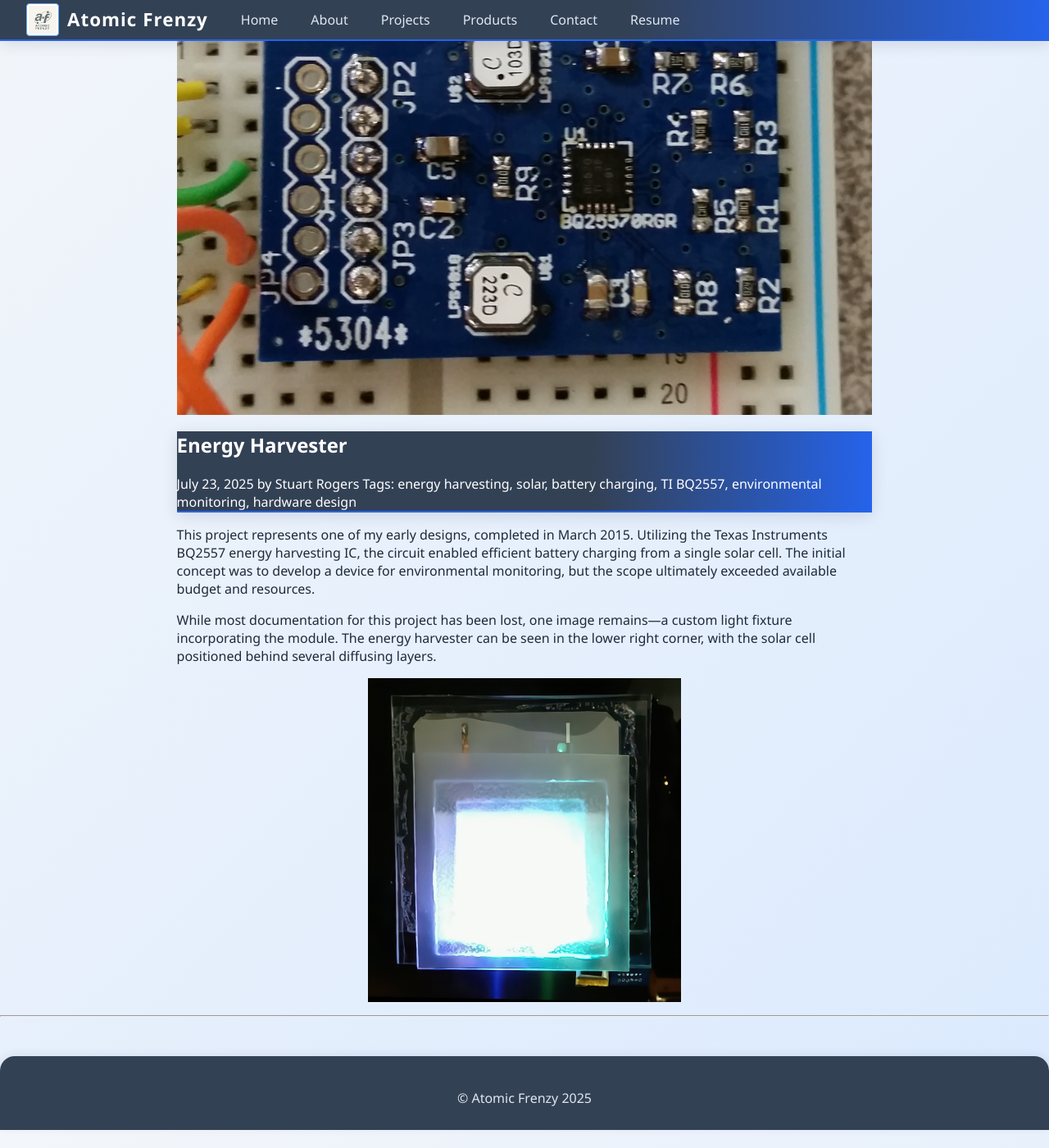
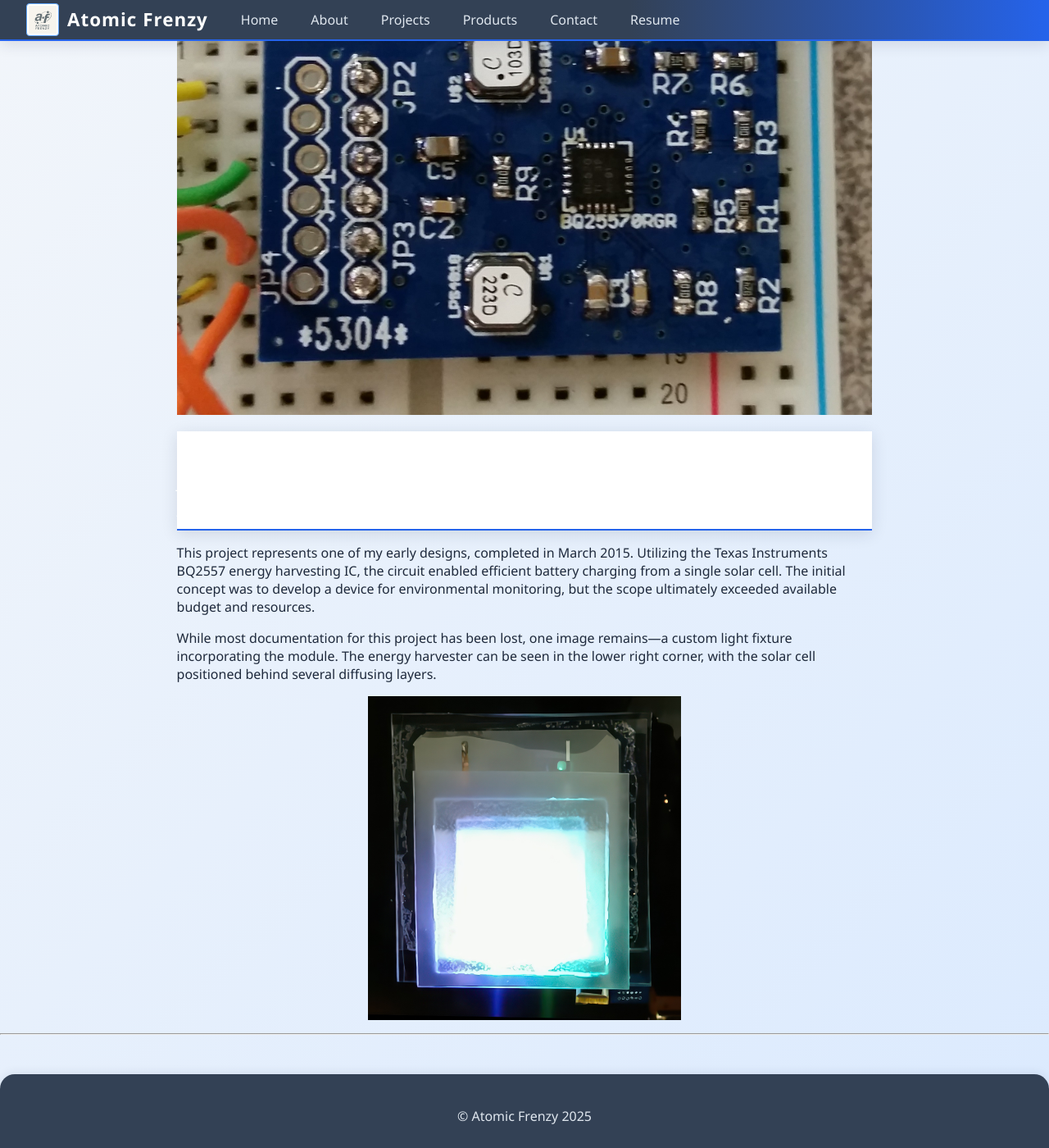
Before and after one commit to rogersstuart/atomicfrenzy-site, a Jekyll site: the page built from _projects/energyharvester.md, in a window 1280 px wide and 1400 px high, scrolled down 143 px. Shown: the whole window at 82% size. Built offline with Jekyll 4.4.1, drawn with Linux system fonts in a browser that asks for light colours; before the commit the page ends 1521 px from its top, so only the background shows below that.

Commit message:
update css

```diff
--- a/_layouts/project.html
+++ b/_layouts/project.html
@@ -12,9 +12,20 @@
   <header class="blog-project-header">
     <h1>{{ page.title }}</h1>
     <div class="blog-project-meta">
-      {% if page.date %}<span class="blog-project-date">{{ page.date | date: "%B %d, %Y" }}</span>{% endif %}
-      {% if page.author %}<span class="blog-project-author">by {{ page.author }}</span>{% endif %}
-      {% if page.tags %}<span class="blog-project-tags">Tags: {% for tag in page.tags %}<span class="blog-project-tag">{{ tag }}</span>{% unless forloop.last %}, {% endunless %}{% endfor %}</span>{% endif %}
+      {% if page.date %}
+        <div class="blog-project-date">{{ page.date | date: "%B %d, %Y" }}</div>
+      {% endif %}
+      {% if page.author %}
+        <div class="blog-project-author">by {{ page.author }}</div>
+      {% endif %}
+      {% if page.tags %}
+        <div class="blog-project-tags">
+          Tags:
+          {% for tag in page.tags %}
+            <span class="blog-project-tag">{{ tag }}</span>{% unless forloop.last %}, {% endunless %}
+          {% endfor %}
+        </div>
+      {% endif %}
     </div>
   </header>
   <section class="blog-project-content">
--- a/assets/css/main.css
+++ b/assets/css/main.css
@@ -459,3 +459,10 @@
     max-width: 100%;
   }
 }
+
+.blog-project-header {
+  position: sticky;
+  top: 48px; /* Match your .header-bar height */
+  z-index: 10;
+  background: #fff;
+}
```
